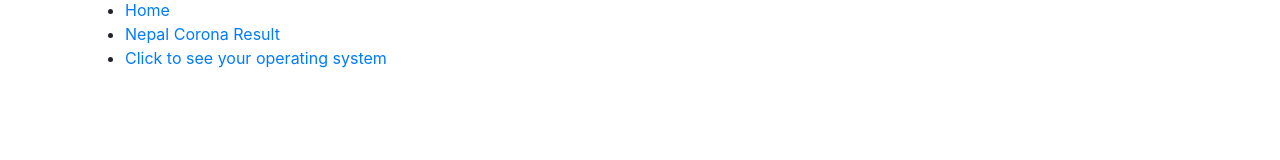
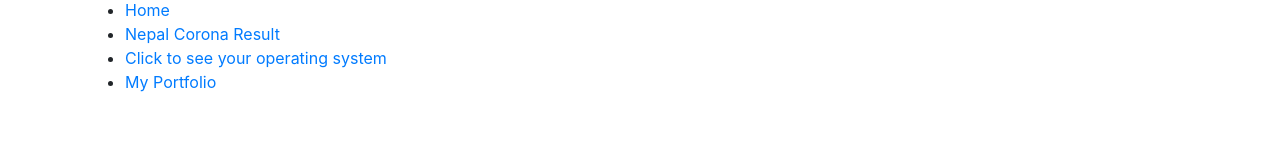
Before and after one commit to SannatKumar/transparency-nepal, a React (Create React App) app: page / in a window 1280 px wide. Shown: the part 134-294 px from the top of the page. Built offline with nearby package versions, Linux system fonts and the light colour scheme.

Commit message:
Portfolio Link Added

```diff
--- a/src/App.js
+++ b/src/App.js
@@ -2,6 +2,7 @@
 import {BrowserRouter as Router, Route, Link} from 'react-router-dom';
 import CoronaResult from './CoronaResult';
 import OsResult from './OsResult';
+import PortFolio from './PortFolio';
 import './App.css';
 
 class App extends React.Component {
@@ -21,11 +22,15 @@
             <li>
               <Link to="/osresult/">Click to see your operating system</Link>
             </li>
+            <li>
+              <Link to="/portfolio/">My Portfolio</Link>
+            </li>
           </ul>
         </nav>
         <Route path="./home" exact component={App} />
         <Route path="/coronaresult" exact component={CoronaResult} />
         <Route path="/osresult" exact component={OsResult} />
+        <Route path="/portfolio" exact component={PortFolio} />
 
       </div>
     </Router>
```
